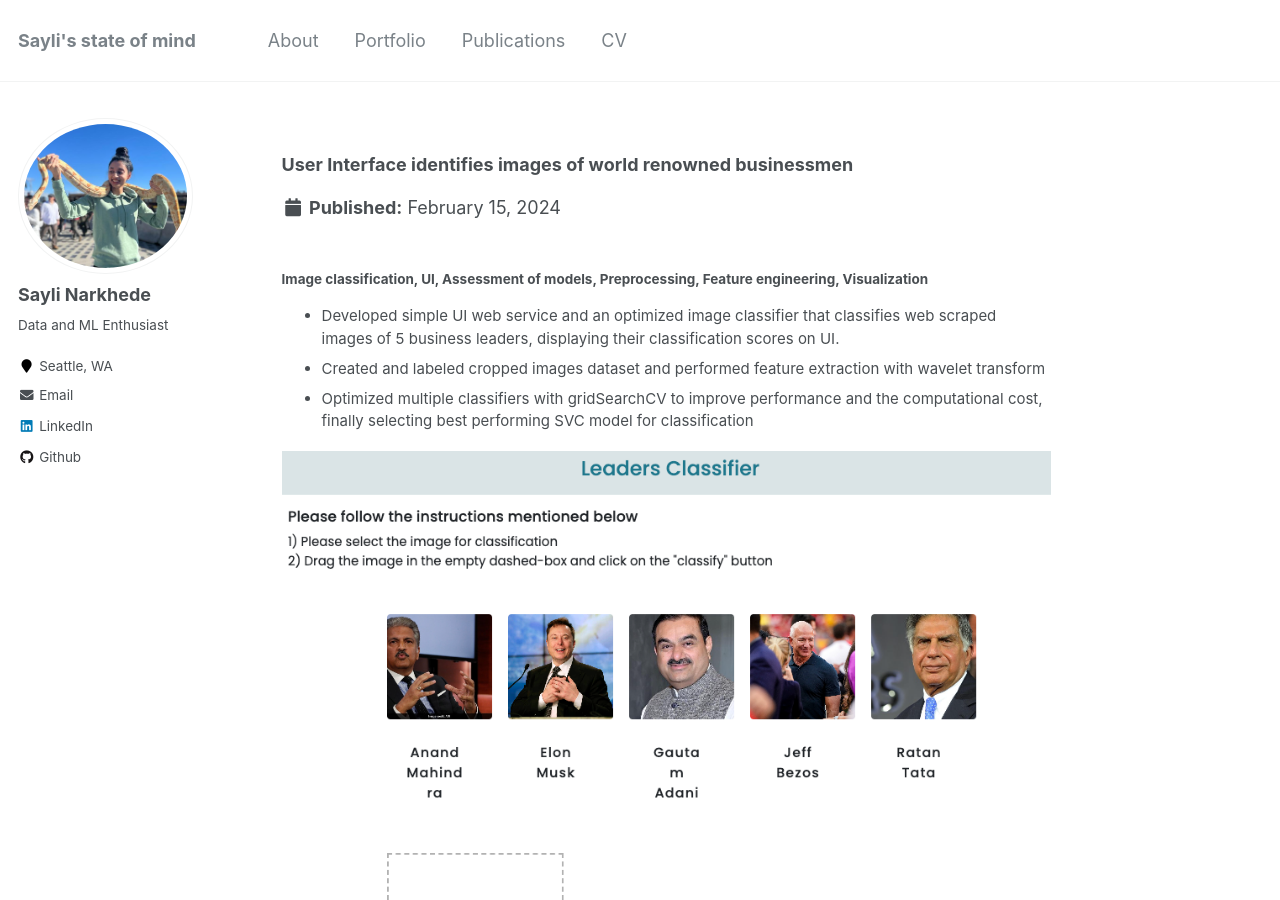
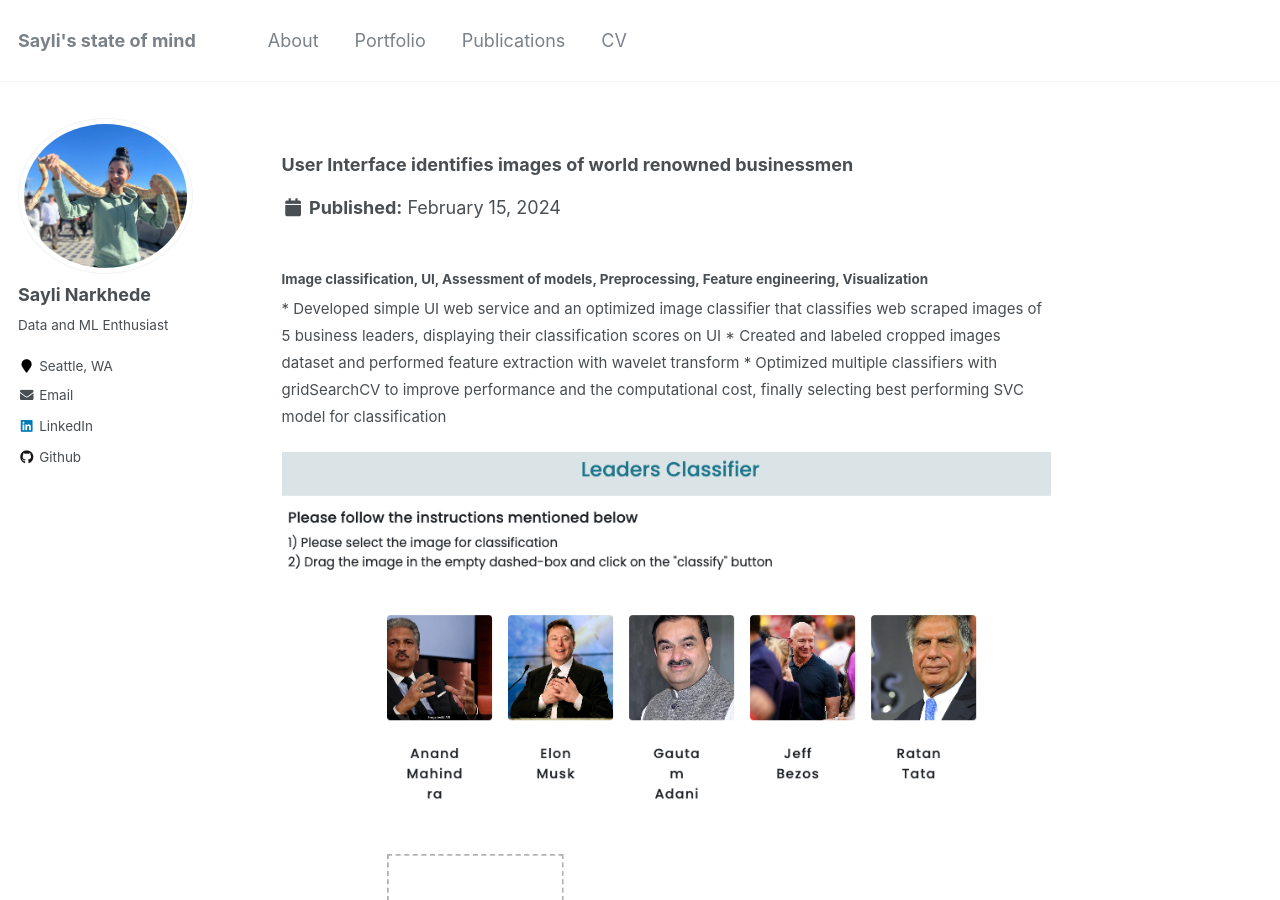
Before and after one commit to SayliMN/saylimn.github.io, a Jekyll site: the page built from _portfolio/portfolio-1.md, in a window 1280 px wide and 900 px high. Built offline with Jekyll 4.4.1, drawn with Linux system fonts in a browser that asks for light colours.

Commit message:
convert html to markdown

```diff
--- a/_portfolio/portfolio-1.md
+++ b/_portfolio/portfolio-1.md
@@ -4,11 +4,17 @@ title: "### User Interface identifies images of world renowned businessmen"
 collection: portfolio
 ---
 <h5>Image classification, UI, Assessment of models, Preprocessing, Feature engineering, Visualization</h5>
-<ul>
+
+<span style="font-size:15px">
+    * Developed simple UI web service and an optimized image classifier that classifies web scraped images of 5 business leaders, displaying their classification scores on UI
+    * Created and labeled cropped images dataset and performed feature extraction with wavelet transform
+    * Optimized multiple classifiers with gridSearchCV to improve performance and the computational cost, finally selecting best performing SVC model for classification
+</span>
+<!-- <ul>
     <li style="font-size:15px">Developed simple UI web service and an optimized image classifier that classifies web scraped images of 5 business leaders, displaying their classification scores on UI.</li>
     <li style="font-size:15px">Created and labeled cropped images dataset and performed feature extraction with wavelet transform</li>
     <li style="font-size:15px">Optimized multiple classifiers with gridSearchCV to improve performance and the computational cost, finally selecting best performing SVC model for classification</li>
-</ul>
+</ul> -->
 
 ![flowchart](/images/leadersClassifier.png)
 <!-- <p>
```
